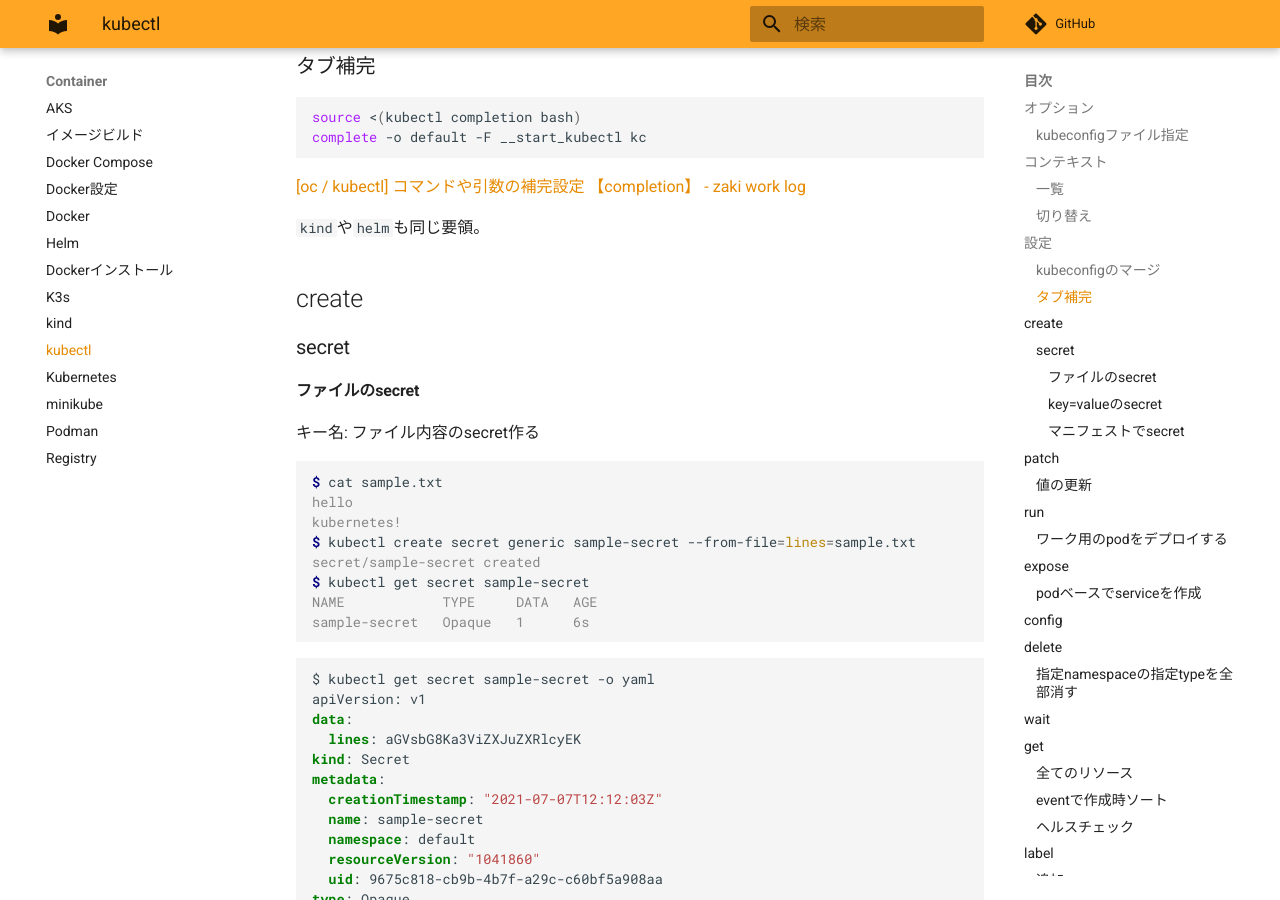
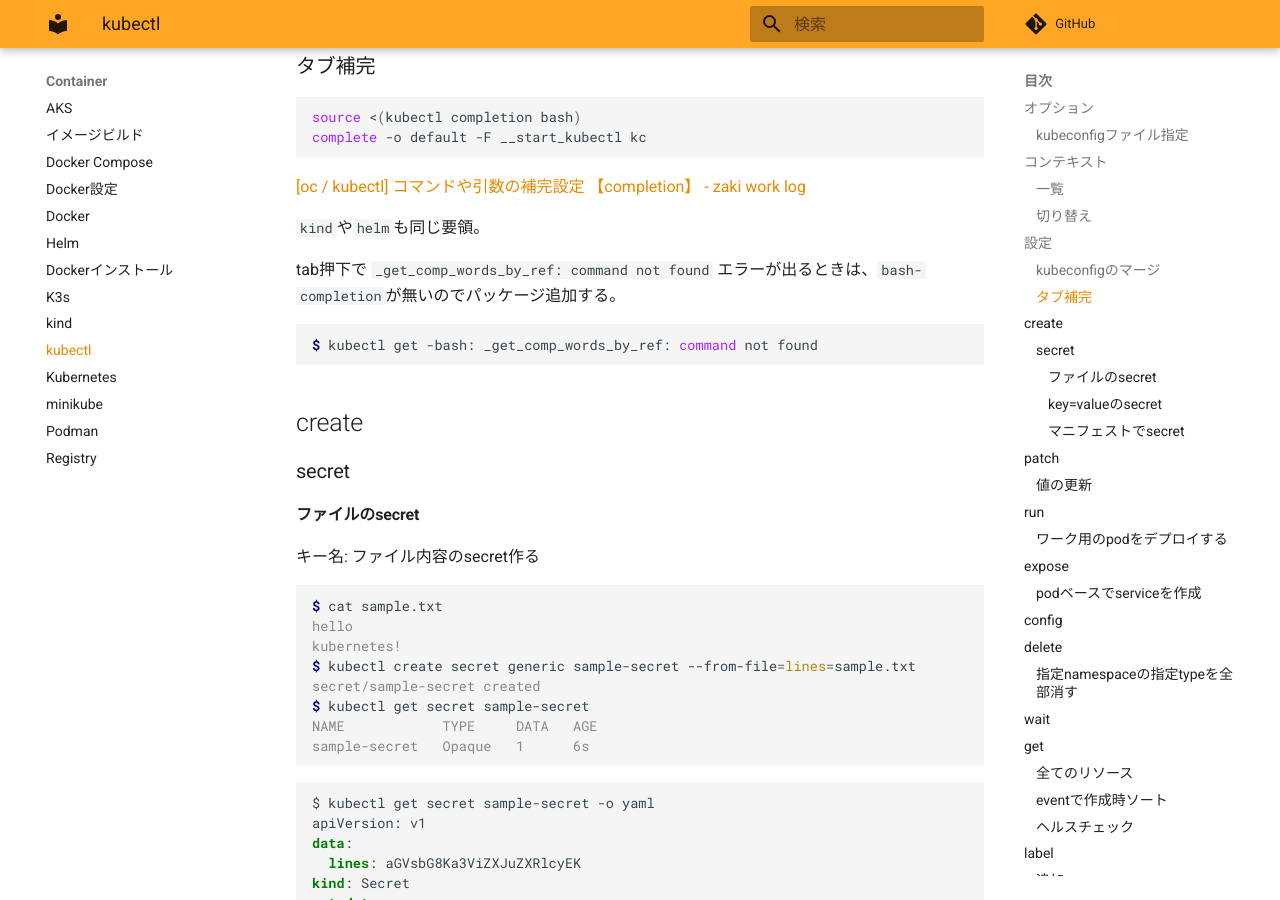
Before and after one commit to zaki-lknr/docs, an MkDocs documentation site: the page built from docs/Container/kubectl.md, in a window 1280 px wide and 900 px high, scrolled down 892 px. Built offline with MkDocs 1.6.1 and Material for MkDocs 9.7.7, drawn with Linux system fonts in a browser that asks for light colours; comment, search, counter and statistics services are not loaded.

Commit message:
add: container/kubectl: tab補完エラー時のパッケージ追加について補足

````diff
--- a/docs/Container/kubectl.md
+++ b/docs/Container/kubectl.md
@@ -41,6 +41,12 @@ complete -o default -F __start_kubectl kc
 [[oc / kubectl] コマンドや引数の補完設定 【completion】 - zaki work log](https://zaki-hmkc.hatenablog.com/entry/2020/03/02/205509)
 
 `kind`や`helm`も同じ要領。
+
+tab押下で `_get_comp_words_by_ref: command not found` エラーが出るときは、`bash-completion`が無いのでパッケージ追加する。
+
+```console
+$ kubectl get -bash: _get_comp_words_by_ref: command not found
+```
 
 ## create
 
````
